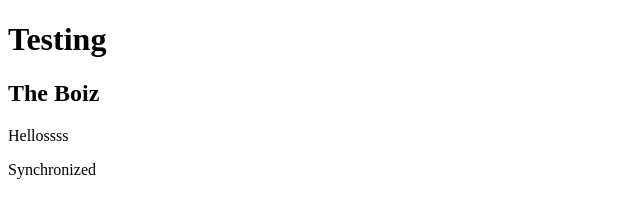
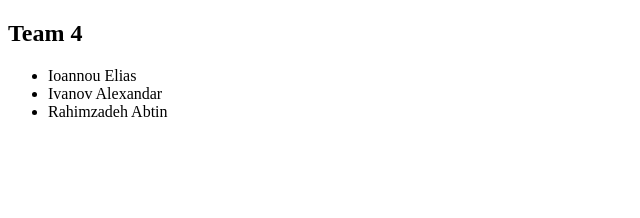
Before and after one commit to EIoannou42/Team4, a plain HTML site: page app.html in a window 1280 px wide. Shown: the whole page, without its empty margins (0-640 px from the left). Drawn offline with Linux system fonts and the light colour scheme.

Commit message:
Adding stylesheet + names

```diff
--- a/app.html
+++ b/app.html
@@ -6,19 +6,11 @@
     <script src="app.js"></script>
 </head>
 <body>
-    <h1>Testing</h1>
-    <h2>The Boiz</h2>
-    <p>Hellossss</p>
-    <p>Synchronized</p>
-    <script>
-
-
-
-
-
-
-
-    </script>
-
+    <h2>Team 4</h2>
+    <ul>
+        <li>Ioannou Elias</li>
+        <li>Ivanov Alexandar</li>
+        <li>Rahimzadeh Abtin</li>
+    </ul>
 </body>
 </html>
--- a/list.js
+++ /dev/null
@@ -1,2 +0,0 @@
-fetch("https://codecyprus.org/th/api/list")
-    .then(response => response.text());
```
Also changed, not shown: app.js (line endings or trailing spaces).
